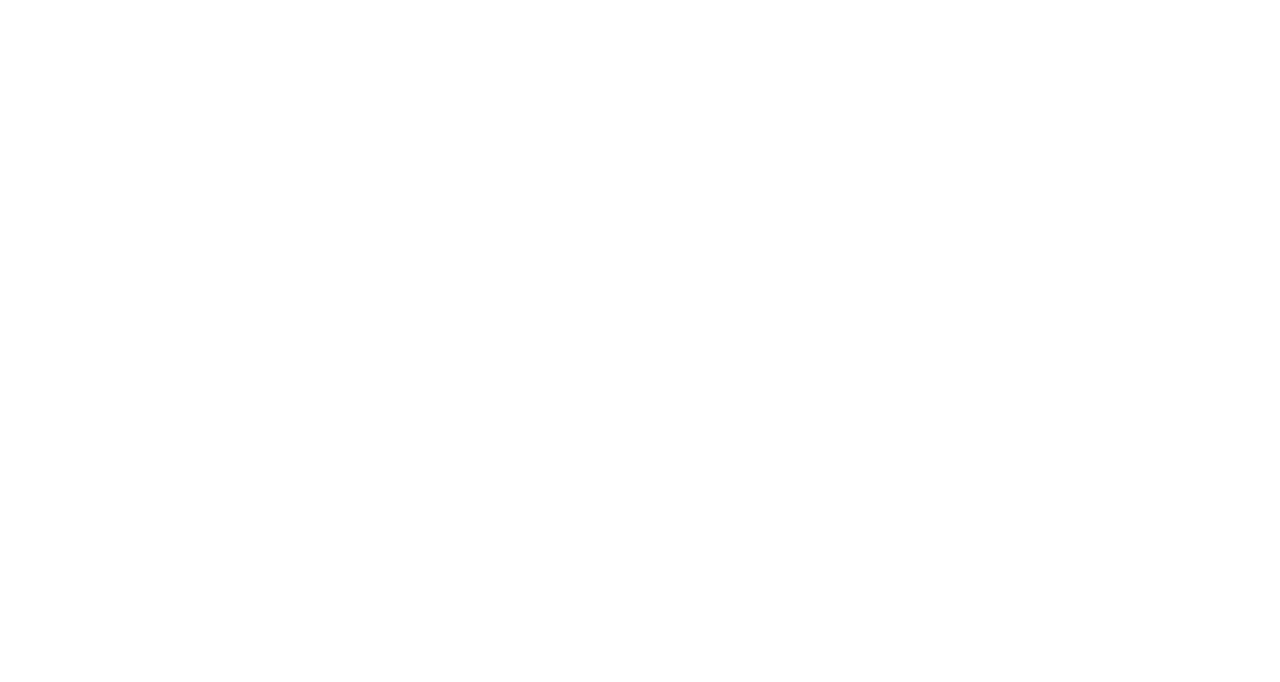
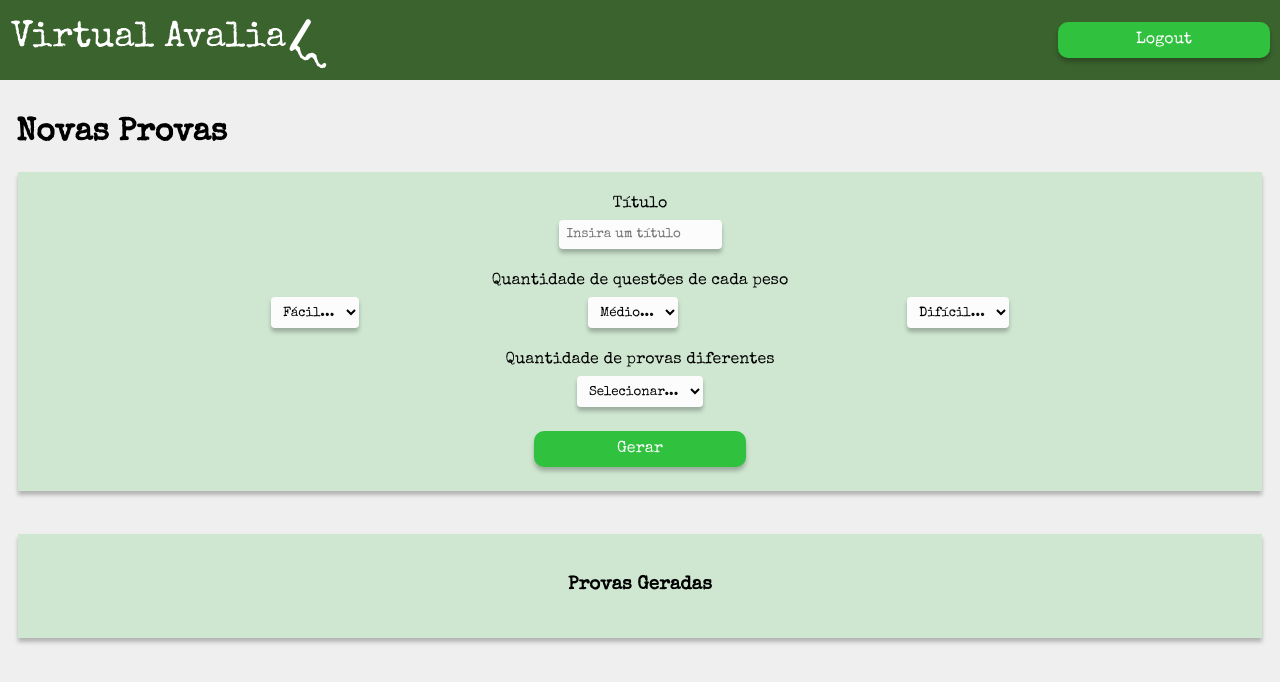
Before and after one commit to anabcuelbas/virtual-avalia, a React (Create React App) app: page /virtual-avalia/admin-generate-tests in a window 1280 px wide. Shown: the top 682 px of the page. Built offline with nearby package versions, Linux system fonts and the light colour scheme.

Commit message:
Adiciona pagina de gerar provas

```diff
--- /dev/null
+++ b/src/modules/admin/generateTests/GenerateTests.css
@@ -0,0 +1,41 @@
+.input-section {
+    width: 100%;
+    display: flex !important;
+    flex-direction: column !important;
+    justify-content: center !important;
+    align-items: center !important;
+}
+
+.select-group {
+    width: 100%;
+    display: flex;
+    flex-direction: row;
+    flex-wrap: wrap;
+    justify-content: space-evenly !important;
+    align-items: center;
+}
+
+.save-button-container {
+    width: 100%;
+    display: flex;
+    flex-direction: column;
+    justify-content: center;
+    align-items: center;
+}
+
+.buttons-container {
+    width: 100%;
+    height: 14rem;
+    display: flex;
+    flex-direction: column;
+    justify-content: space-evenly !important;
+    align-items: center;
+}
+
+.test-buttons {
+    height: 6rem;
+    display: flex;
+    flex-direction: column;
+    justify-content: space-evenly !important;
+    align-items: center;
+}
--- /dev/null
+++ b/src/modules/admin/generateTests/GenerateTests.page.js
@@ -0,0 +1,119 @@
+import React, { useState } from "react";
+import './GenerateTests.css'
+
+import PageDefault from "../../../components/PageDefault";
+import Header from "../../../components/header/Header";
+import { Fieldset } from "../../../components/form/Fieldset";
+import { Select } from "../../../components/form/Select";
+import { FieldsetHeader } from "../../../components/form/FieldsetHeader";
+import { Main } from "../../../components/form/Main";
+import { InputRow } from "../../../components/form/InputRow";
+import { Input } from "../../../components/form/Input";
+import LongButton from "../../../components/LongButton";
+import Colors from "../../../constants/Colors"
+import { ReactComponent as LoadingIcon } from '../../../assets/Loading.svg'
+
+export const GenerateTests = () => {
+
+    const [loaderActive, setLoaderActive] = useState(false)
+    const [generatedTestsActive, setGeneratedTestsActive] = useState(false)
+
+    function delay(time) {
+        return new Promise(resolve => setTimeout(resolve, time));
+    }
+
+    const gerarProvas = () => {
+        setGeneratedTestsActive(false);
+        setLoaderActive(true);
+        delay(2000).then(() => {
+            setLoaderActive(false);
+            setGeneratedTestsActive(true);
+        })
+    }
+
+    return (
+        <PageDefault>
+            <Header />
+
+            <Main>
+                <form>
+                    <FieldsetHeader>
+                        <h1>Novas Provas</h1>
+                    </FieldsetHeader>
+                    <Fieldset>
+                        <InputRow>
+                            <div className='input-section'>
+                                <label>Título</label>
+                                <Input type="text" placeholder="Insira um título" />
+                            </div>
+                            <div className='input-section'>
+                                <label>Quantidade de questões de cada peso</label>
+                                <div className='select-group'>
+                                    <Select>
+                                        <option disabled selected>Fácil...</option>
+                                        <option>1</option>
+                                        <option>2</option>
+                                        <option>Difícil</option>
+                                    </Select>
+                                    <Select>
+                                        <option disabled selected>Médio...</option>
+                                        <option>1</option>
+                                        <option>2</option>
+                                        <option>3</option>
+                                        <option>4</option>
+                                        <option>5</option>
+                                    </Select>
+                                    <Select>
+                                        <option disabled selected>Difícil...</option>
+                                        <option>1</option>
+                                        <option>2</option>
+                                        <option>3</option>
+                                        <option>4</option>
+                                    </Select>
+
+                                </div>
+                            </div>
+                            <div className='input-section'>
+                                <label>Quantidade de provas diferentes</label>
+                                <Select>
+                                    <option disabled selected>Selecionar...</option>
+                                    <option>1</option>
+                                    <option>2</option>
+                                </Select>
+                            </div>
+                        </InputRow>
+                        <div className='save-button-container'>
+                            <span onClick={gerarProvas}>
+                                <LongButton name="Gerar" backgroundColor={Colors.secondaryGreen} textColor={Colors.white} />
+                            </span>
+                        </div>
+                    </Fieldset>
+                </form>
+
+                <form>
+                    <FieldsetHeader>
+                        <h1></h1>
+                    </FieldsetHeader>
+                    <Fieldset>
+                        <h3 className='save-button-container'>Provas Geradas</h3>
+                        <div className='load-icon-container' style={(loaderActive) ? { display: 'flex' } : { display: 'none' }}>
+                            <LoadingIcon />
+                        </div>
+                        <div className='buttons-container' style={(generatedTestsActive) ? { display: 'flex' } : { display: 'none' }}>
+                            <div className='test-buttons'>
+                                <LongButton path="/" name="Prova 1" backgroundColor={Colors.primaryGreen} textColor={Colors.white} />
+                                <LongButton path="/" name="Prova 2" backgroundColor={Colors.primaryGreen} textColor={Colors.white} />
+                            </div>
+                            <span onClick={gerarProvas}>
+                                <LongButton path="/admin-generate-tests" name="Gerar Novamente" backgroundColor={Colors.accentOrange} textColor={Colors.white} />
+                            </span>
+                            <LongButton path="/" name="Salvar" backgroundColor={Colors.secondaryGreen} textColor={Colors.white} />
+                        </div>
+                    </Fieldset>
+
+                </form>
+            </Main>
+
+        </PageDefault>
+    );
+}
--- /dev/null
+++ b/src/modules/admin/generateTests/index.js
@@ -0,0 +1 @@
+export * from './GenerateTests.page'
--- a/src/routes/routes.js
+++ b/src/routes/routes.js
@@ -4,6 +4,7 @@ import { AdminLogin } from "../modules/admin/adminLogin";
 import { CreateQuestion } from "../modules/admin/createQuestion";
 import { QuestionsDatabase } from "../modules/admin/questionsDatabase";
 import { TestsDatabase } from "../modules/admin/testsDatabase";
+import { GenerateTests } from "../modules/admin/generateTests";
 import { HomeScreen } from "../modules/homePage";
 import { StudentLogin } from "../modules/student/studentLogin";
 import { WelcomeAdmin } from "../modules/admin/welcomeAdmin";
@@ -18,6 +19,7 @@ export const Routes = () => {
       <Route path="/welcome-admin" component={WelcomeAdmin} />
       <Route path="/admin-questions" component={QuestionsDatabase} />
       <Route path="/admin-tests" component={TestsDatabase} />
+      <Route path="/admin-generate-tests" component={GenerateTests} />
       <Route path="/admin-create-question" component={CreateQuestion} />
       <Route path="/admin-grades" component={GradesDatabase} />
       <Route path="/admin-view-submission" component={ViewSubmission} />
```
Also changed, not shown: src/assets/Loading.svg (added).
